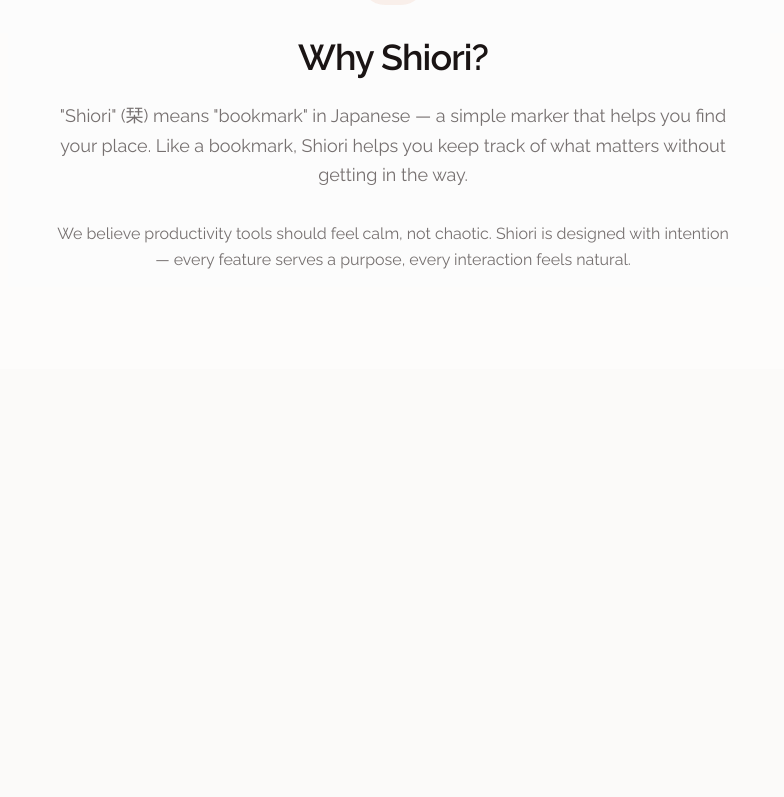
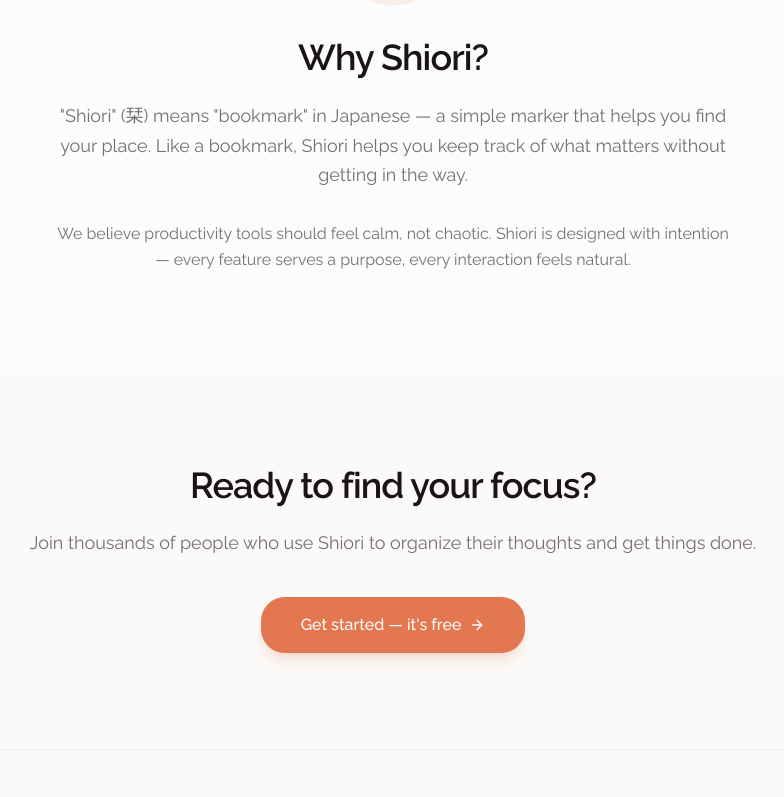
Before and after one commit to HarenaFiantso/shiori, a Next.js app: page / in a window 1280 px wide. Shown: the part 2000-2797 px from the top of the page, without its empty margins (247-1031 px from the left). Before the commit the page ends 2369 px from the top, so only its background shows below. Built offline with nearby package versions, Linux system fonts and the light colour scheme.

Commit message:
feat: add cta and footer components to landing page

```diff
--- a/app/globals.css
+++ b/app/globals.css
@@ -145,7 +145,7 @@
 
 @layer components {
   .bento-card {
-    @apply bg-card rounded-2xl p-6 transition-all duration-300 ease-out border border-border/40;
+    @apply bg-card border-border/40 rounded-2xl border p-6 transition-all duration-300 ease-out;
     box-shadow: 0 2px 20px -4px oklch(0.2 0.01 20 / 0.06);
   }
 
--- a/app/page.tsx
+++ b/app/page.tsx
@@ -1,4 +1,4 @@
-import { About, AnimatedBackground, Benefits, Features, Hero, Navigation } from '@/components/landing';
+import { About, AnimatedBackground, Benefits, CTA, Features, Footer, Hero, Navigation } from '@/components/landing';
 
 export default function Home() {
   return (
@@ -9,6 +9,8 @@
       <Benefits />
       <Features />
       <About />
+      <CTA />
+      <Footer />
     </section>
   );
 }
--- a/src/components/landing/about.tsx
+++ b/src/components/landing/about.tsx
@@ -1,52 +1,52 @@
-'use client'
+'use client';
 
-import { motion } from 'motion/react'
+import { motion } from 'motion/react';
 
 export function About() {
   return (
-    <section id="about" className="py-24 px-6 bg-card/30">
-        <div className="max-w-4xl mx-auto">
+    <section id="about" className="bg-card/30 px-6 py-24">
+      <div className="mx-auto max-w-4xl">
         <div className="text-center">
           <motion.div
             initial={{ opacity: 0, scale: 0.9 }}
             whileInView={{ opacity: 1, scale: 1 }}
-              viewport={{ once: true, margin: "-100px" }}
-              transition={{ duration: 0.5, ease: "easeOut" }}
-              className="w-16 h-16 rounded-2xl bg-primary/10 flex items-center justify-center mx-auto mb-8"
+            viewport={{ once: true, margin: '-100px' }}
+            transition={{ duration: 0.5, ease: 'easeOut' }}
+            className="bg-primary/10 mx-auto mb-8 flex h-16 w-16 items-center justify-center rounded-2xl"
           >
-              <span className="text-primary font-bold text-2xl">栞</span>
+            <span className="text-primary text-2xl font-bold">栞</span>
           </motion.div>
           <motion.h2
             initial={{ opacity: 0, y: 30 }}
             whileInView={{ opacity: 1, y: 0 }}
-              viewport={{ once: true, margin: "-100px" }}
-              transition={{ duration: 0.5, delay: 0.1, ease: "easeOut" }}
-              className="text-3xl sm:text-4xl font-semibold mb-6"
+            viewport={{ once: true, margin: '-100px' }}
+            transition={{ duration: 0.5, delay: 0.1, ease: 'easeOut' }}
+            className="mb-6 text-3xl font-semibold sm:text-4xl"
           >
             Why <span className="gradient-text">Shiori</span>?
           </motion.h2>
           <motion.p
             initial={{ opacity: 0, y: 30 }}
             whileInView={{ opacity: 1, y: 0 }}
-              viewport={{ once: true, margin: "-100px" }}
-              transition={{ duration: 0.5, delay: 0.2, ease: "easeOut" }}
-              className="text-muted-foreground text-lg leading-relaxed max-w-2xl mx-auto mb-8"
+            viewport={{ once: true, margin: '-100px' }}
+            transition={{ duration: 0.5, delay: 0.2, ease: 'easeOut' }}
+            className="text-muted-foreground mx-auto mb-8 max-w-2xl text-lg leading-relaxed"
           >
-              "Shiori" (栞) means "bookmark" in Japanese — a simple marker that helps you find your place.
-              Like a bookmark, Shiori helps you keep track of what matters without getting in the way.
+            "Shiori" (栞) means "bookmark" in Japanese — a simple marker that helps you find your place. Like a
+            bookmark, Shiori helps you keep track of what matters without getting in the way.
           </motion.p>
           <motion.p
             initial={{ opacity: 0, y: 30 }}
             whileInView={{ opacity: 1, y: 0 }}
-              viewport={{ once: true, margin: "-100px" }}
-              transition={{ duration: 0.5, delay: 0.3, ease: "easeOut" }}
-              className="text-muted-foreground leading-relaxed max-w-2xl mx-auto"
+            viewport={{ once: true, margin: '-100px' }}
+            transition={{ duration: 0.5, delay: 0.3, ease: 'easeOut' }}
+            className="text-muted-foreground mx-auto max-w-2xl leading-relaxed"
           >
-              We believe productivity tools should feel calm, not chaotic. Shiori is designed with
-              intention — every feature serves a purpose, every interaction feels natural.
+            We believe productivity tools should feel calm, not chaotic. Shiori is designed with intention — every
+            feature serves a purpose, every interaction feels natural.
           </motion.p>
         </div>
       </div>
     </section>
-  )
+  );
 }
--- /dev/null
+++ b/src/components/landing/cta.tsx
@@ -0,0 +1,27 @@
+'use client';
+
+import { ArrowRight } from 'lucide-react';
+import { motion } from 'motion/react';
+
+export function CTA() {
+  return (
+    <section className="px-6 py-24">
+      <motion.div
+        initial={{ opacity: 0, y: 40 }}
+        whileInView={{ opacity: 1, y: 0 }}
+        viewport={{ once: true, margin: '-100px' }}
+        transition={{ duration: 0.6, ease: 'easeOut' }}
+        className="mx-auto max-w-3xl text-center"
+      >
+        <h2 className="mb-6 text-3xl font-semibold sm:text-4xl">Ready to find your focus?</h2>
+        <p className="text-muted-foreground mb-10 text-lg">
+          Join thousands of people who use Shiori to organize their thoughts and get things done.
+        </p>
+        <button className="bg-primary text-primary-foreground group shadow-primary/20 mx-auto flex items-center justify-center gap-2 rounded-2xl px-10 py-4 font-medium shadow-lg transition-all hover:opacity-90">
+          Get started — it's free
+          <ArrowRight className="h-4 w-4 transition-transform group-hover:translate-x-1" />
+        </button>
+      </motion.div>
+    </section>
+  );
+}
--- /dev/null
+++ b/src/components/landing/footer.tsx
@@ -0,0 +1,23 @@
+export function Footer() {
+  const currentYear = new Date().getFullYear();
+
+  return (
+    <footer className="border-border/50 border-t px-6 py-12">
+      <div className="mx-auto flex max-w-5xl flex-col items-center justify-between gap-6 sm:flex-row">
+        <div className="flex items-center gap-3">
+          <div className="bg-primary/10 flex h-8 w-8 items-center justify-center rounded-lg">
+            <span className="text-primary text-sm font-bold">栞</span>
+          </div>
+          <span className="font-medium">Shiori</span>
+        </div>
+        <p className="text-muted-foreground text-sm">
+          © {currentYear} Shiori. Created by{' '}
+          <a href="https://github.com/HarenaFiantso" target="_blank" rel="noopener noreferrer">
+            Harena Fiantso
+          </a>
+          .
+        </p>
+      </div>
+    </footer>
+  );
+}
--- a/src/components/landing/index.ts
+++ b/src/components/landing/index.ts
@@ -5,3 +5,5 @@
 export * from './benefits';
 export * from './features';
 export * from './about';
+export * from './cta';
+export * from './footer';
```
Lines whose indentation alone changed are shown as unchanged.
